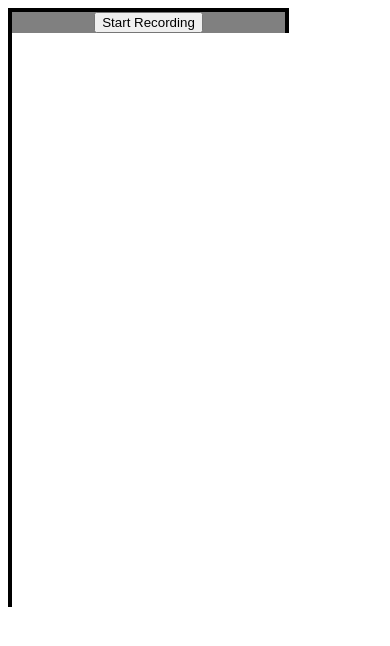
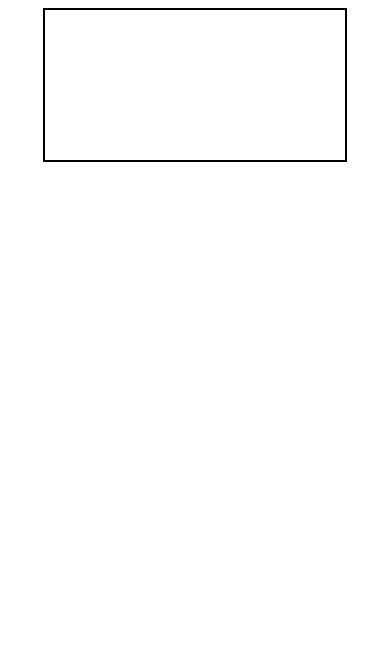
Before and after one commit to MERN-ing-the-midnight-oil/Pencil-Perfect, a React (Create React App) app: page / in a window 390 px wide. Shown: the top 646 px of the page. Built offline with nearby package versions, Linux system fonts and the light colour scheme.

Commit message:
started entire project over besides file structure and html

```diff
--- a/package.json
+++ b/package.json
@@ -8,7 +8,7 @@
     "@testing-library/user-event": "^13.5.0",
     "react": "^18.2.0",
     "react-dom": "^18.2.0",
-    "react-scripts": "5.0.1",
+    "react-scripts": "^5.0.1",
     "web-vitals": "^2.1.4"
   },
   "scripts": {
--- a/src/components/DrawingInterface/DrawingInterface.js
+++ b/src/components/DrawingInterface/DrawingInterface.js
@@ -1,98 +1,31 @@
-import React, { useRef, useEffect, useState } from "react";
-
-// Initial styles can be placed in the CSS module
-import styles from "./DrawingInterface.module.css";
-
-//importing a hook
-import useStrokeRecorder from "../StrokeRecorder/StrokeRecorder";
+import React, { useRef, useEffect } from "react";
+import StrokeRecorder from "../StrokeRecorder/StrokeRecorder";
 
 const DrawingInterface = () => {
-	// Call the custom hook and get the necessary variables and functions
-	const { isRecording, strokes, startRecording, stopRecording, recordStroke } =
-		useStrokeRecorder();
 	const canvasRef = useRef(null);
+	let ctx;
 
 	useEffect(() => {
-		//setup canvas and event listeners
-		const canvas = canvasRef.current;
-		const ctx = canvas.getContext("2d"); // Get the 2D context for the canvas
-		// Set canvas width and height to the size of its parent container
-		canvas.width = canvas.parentElement.offsetWidth;
-		canvas.height = canvas.parentElement.offsetHeight;
-		// Set some initial properties for the canvas
-		ctx.fillStyle = "white";
-		ctx.fillRect(0, 0, canvas.width, canvas.height);
-		ctx.strokeStyle = "black";
-		ctx.lineWidth = 4;
-		// Set up touch events
-		let drawing = false;
-
-		const startDrawing = (e) => {
-			drawing = true;
-			draw(e);
-		};
-
-		const stopDrawing = () => {
-			drawing = false;
-			ctx.beginPath(); // Start a new path for the next time the user starts drawing
-		};
-		//draw function first checks if drawing is true (the pen is down). Then, it determines whether the event is a touch event or a mouse event based on the event's type and gets the coordinates accordingly. It uses these coordinates to draw a line from the previous location to the new location,
-		const draw = (e) => {
-			if (!drawing) return;
-			ctx.lineTo(e.clientX, e.clientY);
-			ctx.stroke();
-			ctx.beginPath();
-			ctx.moveTo(e.clientX, e.clientY);
-
-			if (isRecording) {
-				// Only record the stroke if we're currently recording
-
-				const rect = canvasRef.current.getBoundingClientRect();
-
-				const x = e.clientX - rect.left; // Adjust the x coordinate for canvas bounds
-				const y = e.clientY - rect.top; // Adjust the y coordinate for canvas bounds
-				recordStroke({ x, y }); // Record the stroke
-			}
-		};
-
-		// Add mouse event listeners
-		canvas.addEventListener("mousedown", startDrawing);
-		canvas.addEventListener("mouseup", stopDrawing);
-		canvas.addEventListener("mouseout", stopDrawing);
-		canvas.addEventListener("mousemove", draw);
-
-		// Add touch event listeners
-		canvas.addEventListener("touchstart", startDrawing);
-		canvas.addEventListener("touchend", stopDrawing);
-		canvas.addEventListener("touchmove", draw);
-
-		return () => {
-			// Cleanup for mouse events
-			canvas.removeEventListener("mousedown", startDrawing);
-			canvas.removeEventListener("mouseup", stopDrawing);
-			canvas.removeEventListener("mouseout", stopDrawing);
-			canvas.removeEventListener("mousemove", draw);
-
-			// Cleanup for touch events
-			canvas.removeEventListener("touchstart", startDrawing);
-			canvas.removeEventListener("touchend", stopDrawing);
-			canvas.removeEventListener("touchmove", draw);
-		};
+		// Get the 2D rendering context for the canvas
+		ctx = canvasRef.current.getContext("2d");
 	}, []);
 
+	const handleStrokeRecorded = (strokeData) => {
+		// Handle the recorded stroke data here
+		console.log("Recorded Stroke:", strokeData);
+		// Perform any necessary actions or pass the data to other components
+	};
+
 	return (
-		<div className={styles.drawingInterface}>
-			{/* Button to start/stop recording. Clicking it toggles isRecording and the label reflects current recording status */}
-			<button
-				onClick={() => (isRecording ? stopRecording() : startRecording())}>
-				{isRecording ? "Stop Recording" : "Start Recording"}
-			</button>
-			{/* We set the width and height directly on the canvas element for a sharp, clear canvas */}
+		<div>
+			{/* Canvas element for drawing */}
 			<canvas
-				ref={canvasRef}
-				width={window.innerWidth}
-				height={window.innerHeight}
+				ref={canvasRef} // Attach the canvas ref to the canvas element
+				style={{ border: "2px solid black" }} // Inline style for the canvas
 			/>
+
+			{/* StrokeRecorder component */}
+			<StrokeRecorder onStrokeRecorded={handleStrokeRecorded} />
 		</div>
 	);
 };
--- a/src/components/StrokeRecorder/StrokeRecorder.js
+++ b/src/components/StrokeRecorder/StrokeRecorder.js
@@ -1,48 +1,69 @@
-// StrokeRecorder.js
+import React, { useRef } from "react";
 
-// Import the useState hook from React.
-// This allows us to have state within functional components.
-import { useState } from "react";
+const StrokeRecorder = ({ onStrokeRecorded }) => {
+	const canvasRef = useRef(null);
+	let ctx;
+	let currentStroke = [];
 
-// We define a custom hook named "useStrokeRecorder".
-// This hook handles all the stroke recording logic.
-export default function useStrokeRecorder() {
-	// isRecording: a boolean indicating whether we're currently recording strokes.
-	// setIsRecording: a function to change isRecording.
-	const [isRecording, setIsRecording] = useState(false);
-
-	// strokes: an array of all recorded strokes. Each stroke is itself an array of points.
-	// setStrokes: a function to change strokes.
-	const [strokes, setStrokes] = useState([]);
-
-	// currentStroke: an array of points for the currently in-progress stroke.
-	// setCurrentStroke: a function to change currentStroke.
-	const [currentStroke, setCurrentStroke] = useState([]);
-
-	// This function starts the recording process.
-	const startRecording = () => {
-		setIsRecording(true);
-		setCurrentStroke([]);
+	const handleStrokeStart = (event) => {
+		// Start a new stroke by clearing the previous stroke coordinates
+		currentStroke = [];
+		// Capture the initial position of the stroke
+		const { offsetX, offsetY } = getMousePosition(event);
+		currentStroke.push({ x: offsetX, y: offsetY });
+		// Attach event listeners for stroke movement and end
+		canvasRef.current.addEventListener("mousemove", handleStrokeMove);
+		canvasRef.current.addEventListener("mouseup", handleStrokeEnd);
 	};
 
-	// This function stops the recording process, and saves the current stroke to the list of strokes.
-	const stopRecording = () => {
-		setIsRecording(false);
-		setStrokes([...strokes, currentStroke]);
+	const handleStrokeMove = (event) => {
+		// Capture the position of the stroke during movement
+		const { offsetX, offsetY } = getMousePosition(event);
+		currentStroke.push({ x: offsetX, y: offsetY });
+		// Render the stroke on the canvas
+		renderStroke();
 	};
 
-	// This function records a single point to the current stroke.
-	const recordStroke = (x, y) => {
-		if (!isRecording) return;
-		setCurrentStroke([...currentStroke, { x, y }]);
+	const handleStrokeEnd = () => {
+		// Remove event listeners for stroke movement and end
+		canvasRef.current.removeEventListener("mousemove", handleStrokeMove);
+		canvasRef.current.removeEventListener("mouseup", handleStrokeEnd);
+		// Pass the recorded stroke data to the onStrokeRecorded callback
+		onStrokeRecorded(currentStroke);
 	};
 
-	// Our custom hook returns an object with all the state variables and functions that can be used by other components.
-	return {
-		isRecording,
-		strokes,
-		startRecording,
-		stopRecording,
-		recordStroke,
+	const renderStroke = () => {
+		// Clear the canvas
+		ctx.clearRect(0, 0, canvasRef.current.width, canvasRef.current.height);
+		// Render each line segment of the stroke
+		ctx.beginPath();
+		currentStroke.forEach((point, index) => {
+			if (index === 0) {
+				ctx.moveTo(point.x, point.y);
+			} else {
+				ctx.lineTo(point.x, point.y);
+			}
+		});
+		ctx.stroke();
 	};
-}
+
+	const getMousePosition = (event) => {
+		// Calculate the mouse position relative to the canvas
+		const rect = canvasRef.current.getBoundingClientRect();
+		const offsetX = event.clientX - rect.left;
+		const offsetY = event.clientY - rect.top;
+		return { offsetX, offsetY };
+	};
+
+	return (
+		<div>
+			{/* Canvas element for stroke recording */}
+			<canvas
+				ref={canvasRef} // Attach the canvas ref to the canvas element
+				onMouseDown={handleStrokeStart} // Start recording stroke on mouse down
+			/>
+		</div>
+	);
+};
+
+export default StrokeRecorder;
```
Also changed, not shown: src/components/DrawingInterface/DrawingInterface copy.js (added, +100 -0 lines), src/components/StrokeRecorder/StrokeRecorder copy.js (added, +48 -0 lines), src/reportWebVitals.js (deleted, +0 -13 lines), src/setupTests.js (deleted, +0 -5 lines), src/logo.svg (deleted), 1 other file (tests, documents, lock files or other folders).
